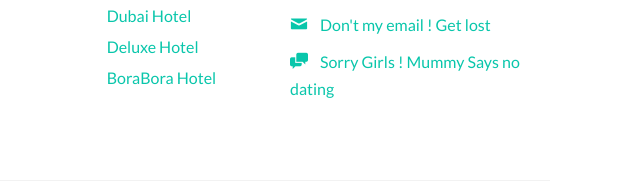
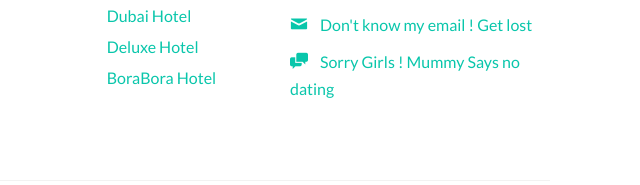
Before and after one commit to Saad-ahamed-m/atturairlines, a plain HTML site: page index.html in a window 1280 px wide. Shown: the part 4844-5029 px from the top of the page, 640-1280 px from the left. Drawn offline with Linux system fonts and the light colour scheme; files whose address does not match are found by name.

Commit message:
The files are added

```diff
--- a/index.html
+++ b/index.html
@@ -418,7 +418,7 @@
                             <h3>Get In Touch</h3>
                             <ul class="gtco-quick-contact">
                                 <li><a href="#"><i class="icon-phone"></i> Search google for attur vignesh phone number</a></li>
-                                <li><a href="#"><i class="icon-mail2"></i> Don't my email ! Get lost</a></li>
+                                <li><a href="#"><i class="icon-mail2"></i> Don't know my email ! Get lost</a></li>
                                 <li><a href="#"><i class="icon-chat"></i> Sorry Girls ! Mummy Says no dating</a></li>
                             </ul>
                         </div>
```
